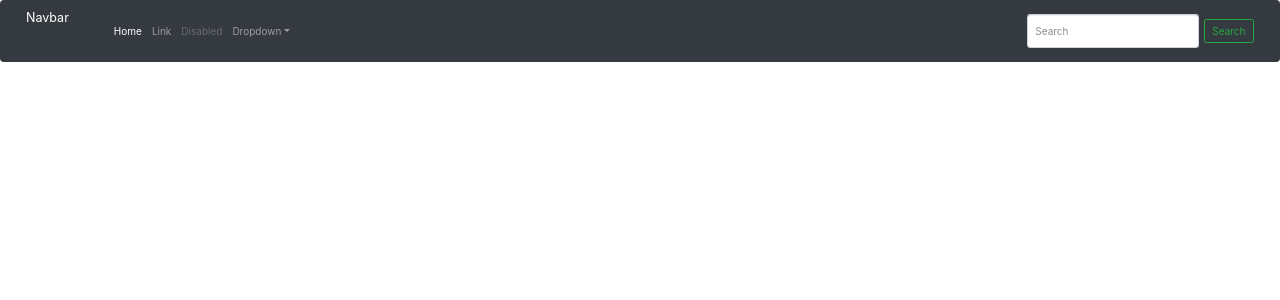
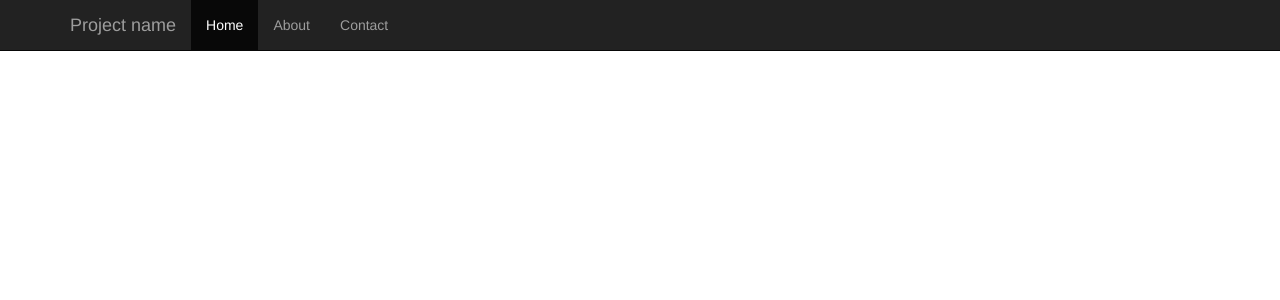
Before and after one commit to Effobless2/Books, a Flask app: page /books/ in a window 1280 px wide. Shown: the top 300 px of the page. Run offline with Flask 2, Linux system fonts and the light colour scheme; parts of the project's set-up code (start-up, migrations or seed data) failed here and were passed over; some libraries are stand-ins or nearby versions.

Commit message:
Base ok Fin TP2

```diff
--- a/tuto/static/home.css
+++ b/tuto/static/home.css
@@ -1,5 +1,6 @@
 h1 {
   color : red;
+    margin-top: 50px;
 }
 
 div.sample {
--- a/tuto/templates/base.html
+++ b/tuto/templates/base.html
@@ -2,7 +2,6 @@
 {% block title %}{{ title }}{% endblock %}
 {% block styles %}
 {{ super() }}
-<link rel="stylesheet" href="https://maxcdn.bootstrapcdn.com/bootstrap/4.0.0-beta.2/css/bootstrap.min.css" integrity="sha384-PsH8R72JQ3SOdhVi3uxftmaW6Vc51MKb0q5P2rRUpPvrszuE4W1povHYgTpBfshb" crossorigin="anonymous">
 <link rel="stylesheet"href="{{ url_for ('static', filename ='home.css') }}"/>
 {% endblock %}
 {% block metas %}
@@ -11,41 +10,29 @@
 <meta name="viewport" content="width=device-width, initial-scale=1, shrink-to-fit=no">
 {% endblock %}
 {% block navbar %}
-<nav class="navbar navbar-expand-md navbar-dark bg-dark fixed-top">
-      <a class="navbar-brand" href="#">Navbar</a>
-      <button class="navbar-toggler" type="button" data-toggle="collapse" data-target="#navbarsExampleDefault" aria-controls="navbarsExampleDefault" aria-expanded="false" aria-label="Toggle navigation">
-        <span class="navbar-toggler-icon"></span>
-      </button>
-
-      <div class="collapse navbar-collapse" id="navbarsExampleDefault">
-        <ul class="navbar-nav mr-auto">
-          <li class="nav-item active">
-            <a class="nav-link" href="#">Home <span class="sr-only">(current)</span></a>
-          </li>
-          <li class="nav-item">
-            <a class="nav-link" href="#">Link</a>
-          </li>
-          <li class="nav-item">
-            <a class="nav-link disabled" href="#">Disabled</a>
-          </li>
-          <li class="nav-item dropdown">
-            <a class="nav-link dropdown-toggle" href="http://example.com" id="dropdown01" data-toggle="dropdown" aria-haspopup="true" aria-expanded="false">Dropdown</a>
-            <div class="dropdown-menu" aria-labelledby="dropdown01">
-              <a class="dropdown-item" href="#">Action</a>
-              <a class="dropdown-item" href="#">Another action</a>
-              <a class="dropdown-item" href="#">Something else here</a>
-            </div>
-          </li>
-        </ul>
-        <form class="form-inline my-2 my-lg-0">
-          <input class="form-control mr-sm-2" type="text" placeholder="Search" aria-label="Search">
-          <button class="btn btn-outline-success my-2 my-sm-0" type="submit">Search</button>
-        </form>
-      </div>
-    </nav>
+<nav class="navbar navbar-inverse navbar-fixed-top">
+     <div class="container">
+       <div class="navbar-header">
+         <button type="button" class="navbar-toggle collapsed" data-toggle="collapse" data-target="#navbar" aria-expanded="false" aria-controls="navbar">
+           <span class="sr-only">Toggle navigation</span>
+           <span class="icon-bar"></span>
+           <span class="icon-bar"></span>
+           <span class="icon-bar"></span>
+         </button>
+         <a class="navbar-brand" href="#">Project name</a>
+       </div>
+       <div id="navbar" class="collapse navbar-collapse">
+         <ul class="nav navbar-nav">
+           <li class="active"><a href="{{ url_for('home') }}">Home</a></li>
+           <li><a href="#about">About</a></li>
+           <li><a href="#contact">Contact</a></li>
+         </ul>
+       </div><!--/.nav-collapse -->
+     </div>
+   </nav>
 {% endblock %}
 {% block content %}
-<div class ="container theme-showcase" role="main">
+<div class ="container" role="main">
 {% block main %}{% endblock %}
 </div>
 {% endblock %}
--- a/tuto/templates/books.html
+++ b/tuto/templates/books.html
@@ -1,6 +1,5 @@
 {% extends "base.html" %}
 {% block main %}
-  <a href="{{ url_for('home') }}">Accueil</a>
   <ul>
     {% for livre in books %}
     <li>{{ livre.title }}</li>
--- a/tuto/templates/home.html
+++ b/tuto/templates/home.html
@@ -1,10 +1,10 @@
 {% extends "base.html" %}
 {% block main %}
-  <a href="{{ url_for('books') }}">Les Livres</a>
   <h1>Les Gens</h1>
   <ul>
     {% for x in names %}
     <li>{{ x }}</li>
     {% endfor %}
   </ul>
+  <a href="{{ url_for('books') }}">Les Livres</a>
 {% endblock %}
```
